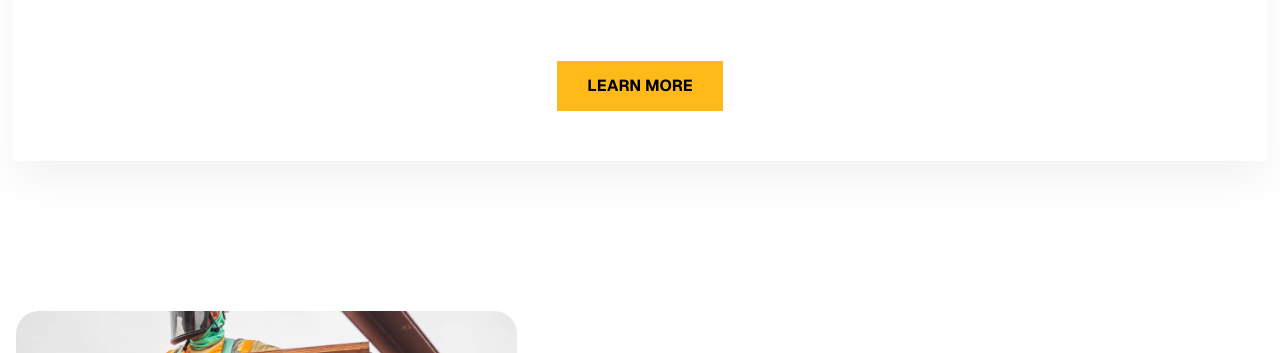
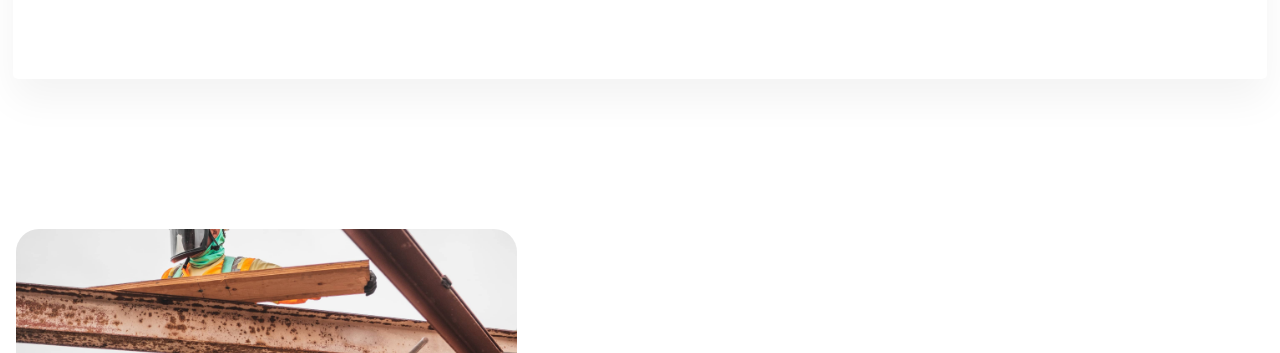
Before and after one commit to dadeeley67/orsar-engineering, an Eleventy site: page src/index.html in a window 1280 px wide. Shown: the part 1415-1768 px from the top of the page. Built offline with nearby package versions, Linux system fonts and the light colour scheme; Eleventy itself is replaced by a stand-in of ours; files that its build step writes are made by us from their sources.

Commit message:
Hide services button

```diff
--- a/src/index.html
+++ b/src/index.html
@@ -112,9 +112,9 @@ eleventyNavigation:
                 </ul>
             </div>
         </div>
-        <div class="services-button">
-            <a href="/services" class="cs-button-solid">Learn More</a>
-        </div>
+        <!-- <div class="services-button">
+            <a href="/services" class="cs-button-solid">See our Services</a>
+        </div> -->
 
     </section>
 
```
